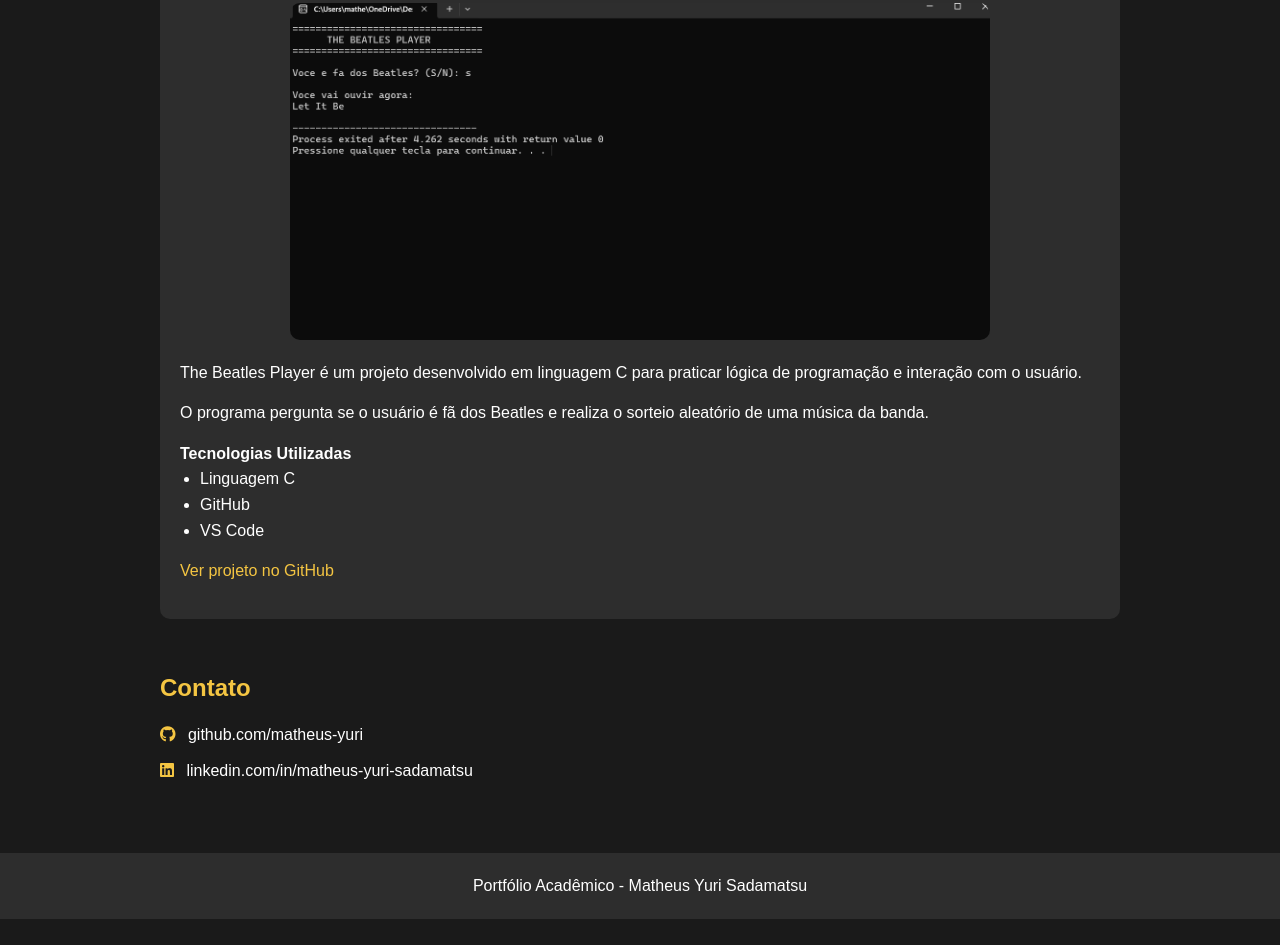
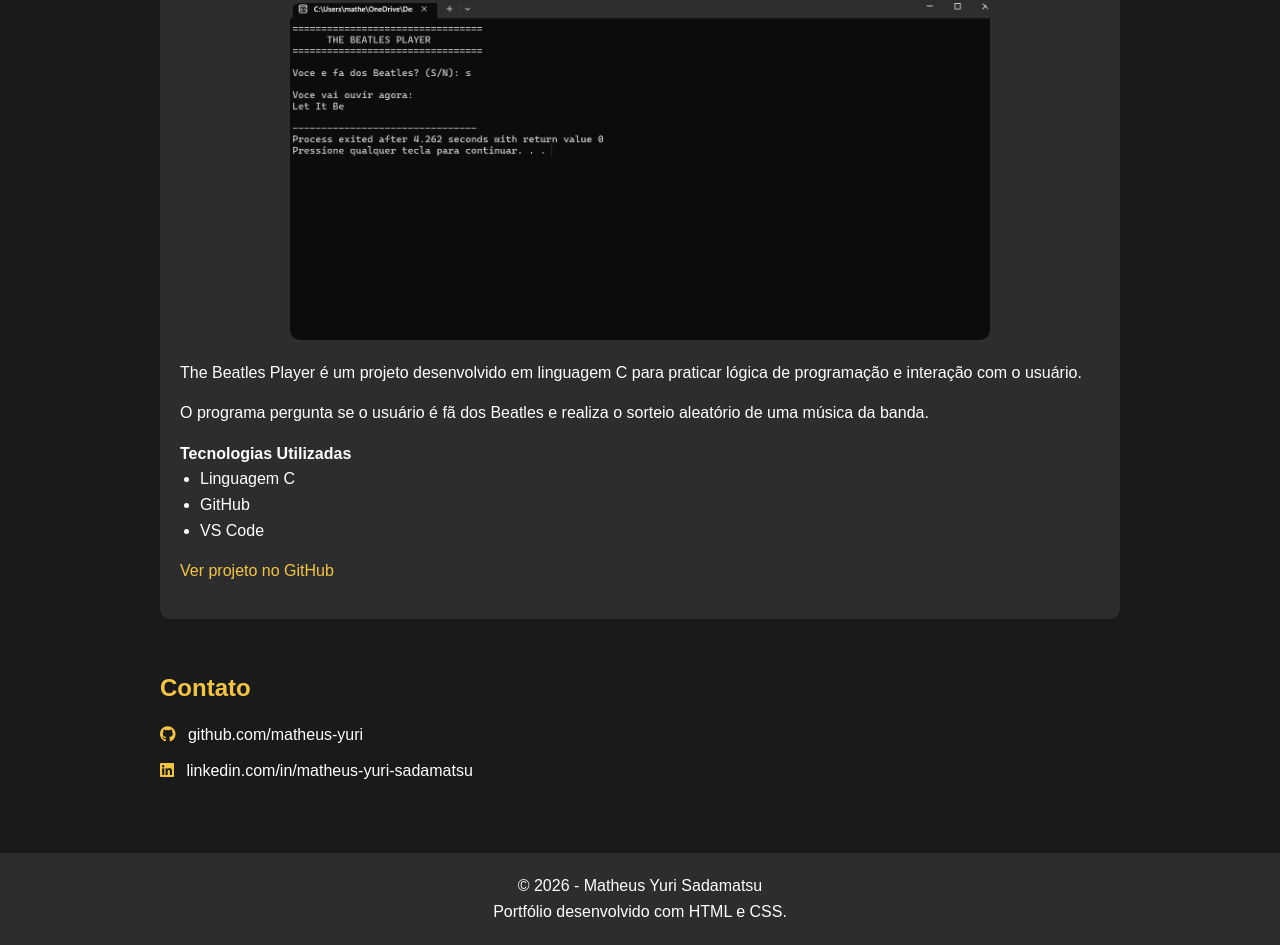
Before and after one commit to matheus-yuri/portfolio-digital, a plain HTML site: page index.html in a window 1280 px wide. Shown: the part 1278-2223 px from the top of the page. Before the commit the page ends 2197 px from the top, so only its background shows below. Drawn offline with Linux system fonts and the light colour scheme.

Commit message:
Ajusta layout e informações do portfólio

```diff
--- a/index.html
+++ b/index.html
@@ -155,8 +155,9 @@
     </main>
 
     <footer>
-        <p>Portfólio Acadêmico - Matheus Yuri Sadamatsu</p>
-    </footer>
+    <p>© 2026 - Matheus Yuri Sadamatsu</p>
+    <p>Portfólio desenvolvido com HTML e CSS.</p>
+</footer>
 
 </body>
 
```
